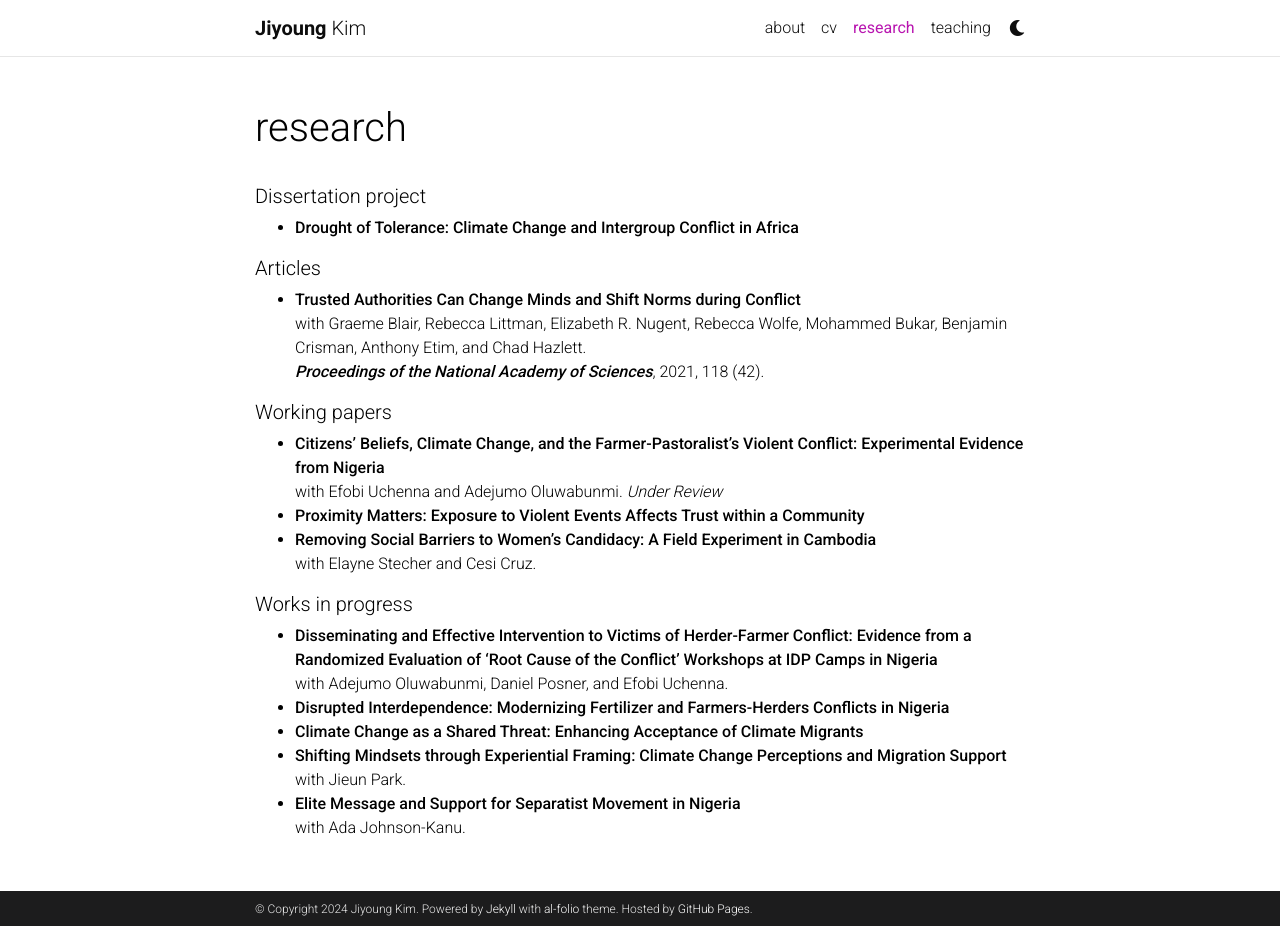
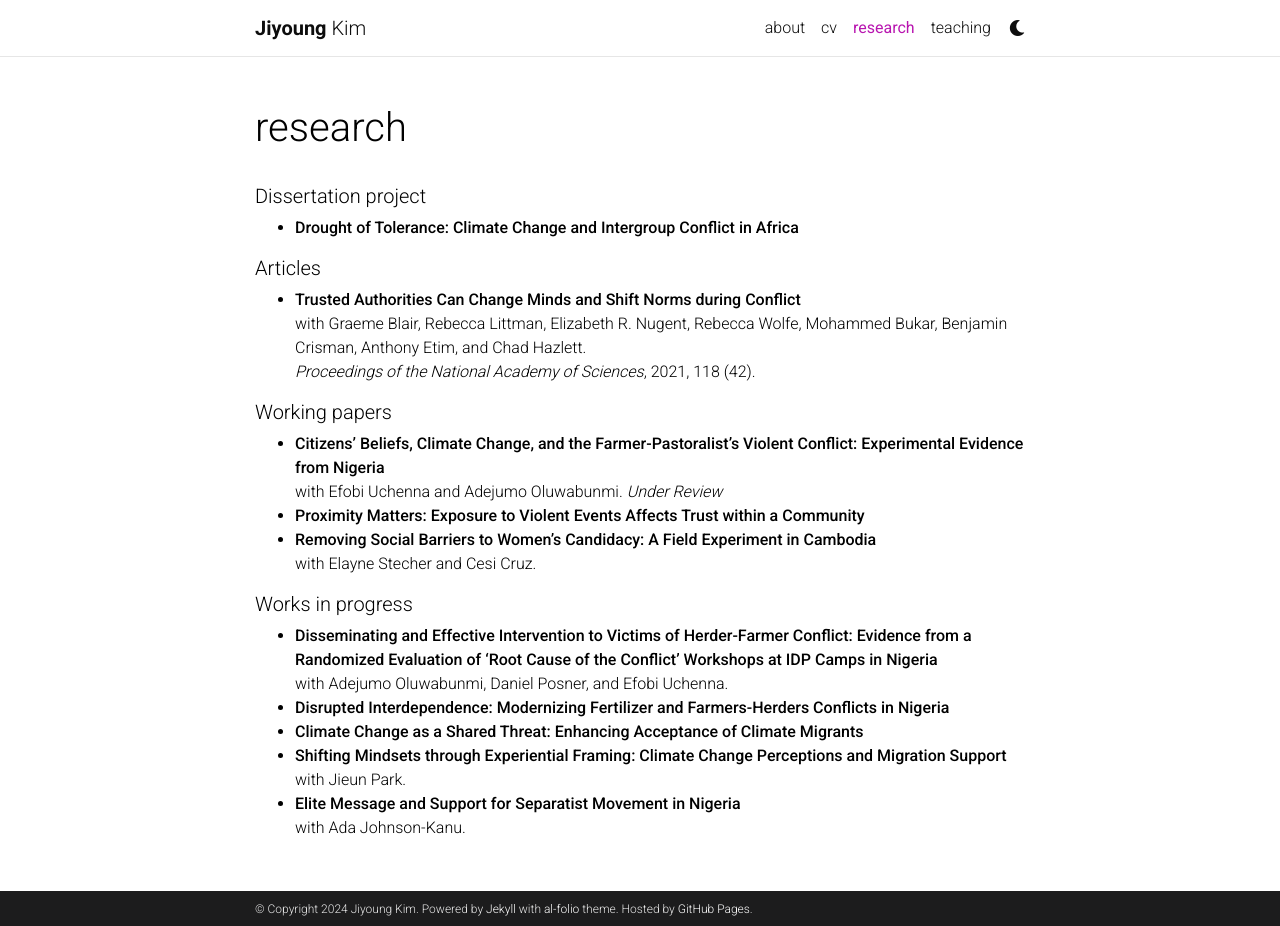
Before and after one commit to jiyoungestherkim/jiyoungestherkim.github.io, a Jekyll site: the page built from _pages/research.md, in a window 1280 px wide and 926 px high. Built offline with Jekyll 4.4.1, drawn with Linux system fonts in a browser that asks for light colours; comment, search, counter and statistics services are not loaded; a style sheet for code colours, icons or effects is not loaded.

```diff
--- a/_pages/research.md
+++ b/_pages/research.md
@@ -13,7 +13,7 @@ nav_order: 3
 
 ##### Articles
 
-- <a href='https://www.pnas.org/doi/full/10.1073/pnas.2105570118'> **Trusted Authorities Can Change Minds and Shift Norms during Conflict** </a> <br> with Graeme Blair, Rebecca Littman, Elizabeth R. Nugent, Rebecca Wolfe, Mohammed Bukar, Benjamin Crisman, Anthony Etim, and Chad Hazlett. <br> ***Proceedings of the National Academy of Sciences***, 2021, 118 (42).
+- <a href='https://www.pnas.org/doi/full/10.1073/pnas.2105570118'> **Trusted Authorities Can Change Minds and Shift Norms during Conflict** </a> <br> with Graeme Blair, Rebecca Littman, Elizabeth R. Nugent, Rebecca Wolfe, Mohammed Bukar, Benjamin Crisman, Anthony Etim, and Chad Hazlett. <br> *Proceedings of the National Academy of Sciences*, 2021, 118 (42).
 
 
 ##### Working papers
```
